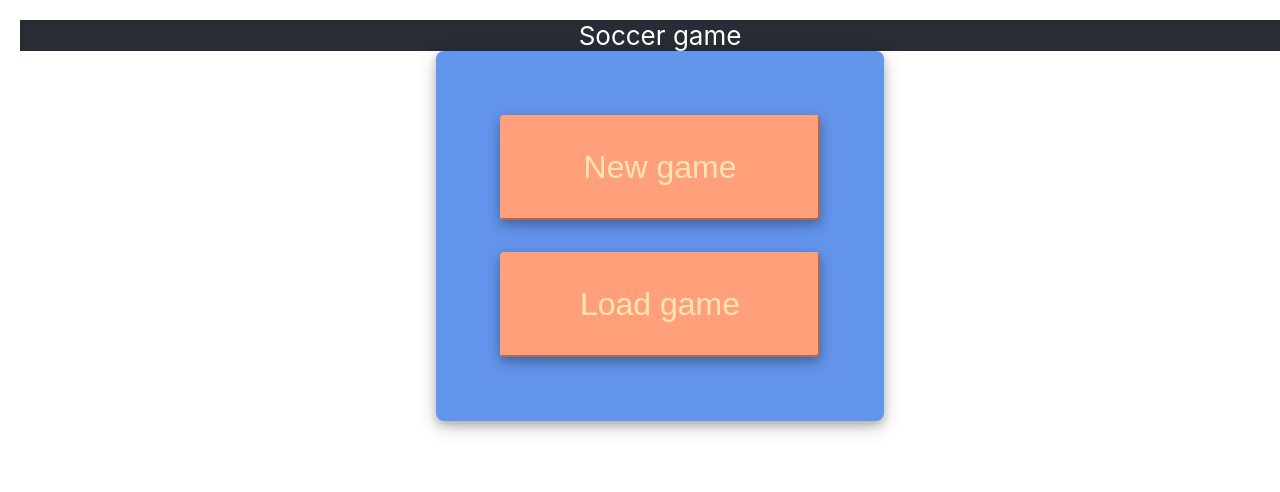
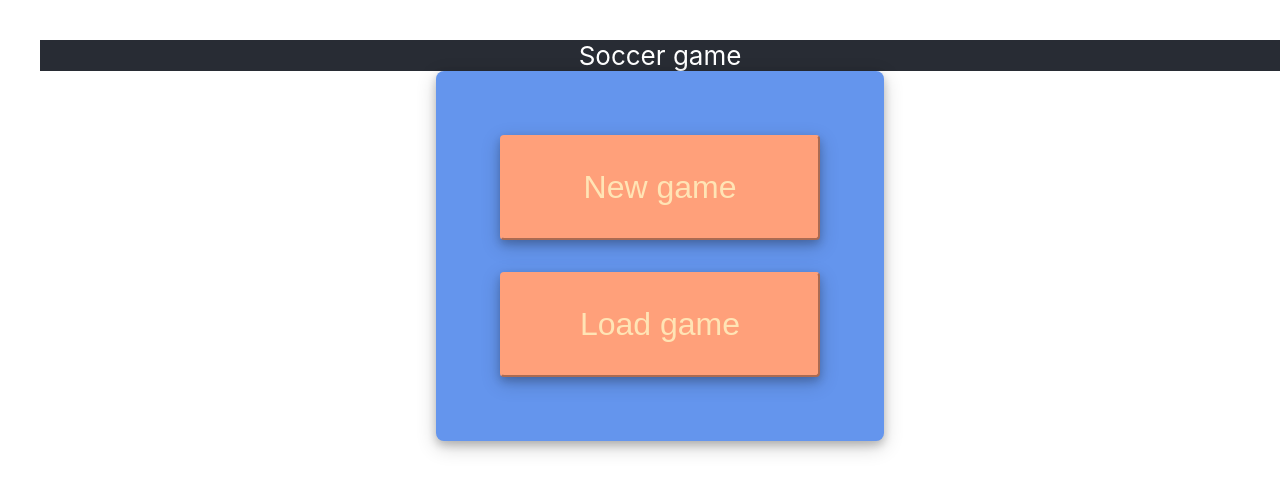
Before and after one commit to just-jeb/react-soccer, a React (Create React App) app: page /main-menu in a window 1280 px wide. Shown: the top 492 px of the page. Built offline with nearby package versions, Linux system fonts and the light colour scheme.

Commit message:
Update index.css

```diff
--- a/src/index.css
+++ b/src/index.css
@@ -1,5 +1,5 @@
 body {
-    margin: 0;
+    margin: 20px;
     padding: 0;
     font-family: -apple-system, BlinkMacSystemFont, 'Segoe UI', 'Roboto', 'Oxygen',
     'Ubuntu', 'Cantarell', 'Fira Sans', 'Droid Sans', 'Helvetica Neue',
@@ -8,11 +8,6 @@ body {
     -moz-osx-font-smoothing: grayscale;
 }
 
-html, body, #root {
-    height: 100%;
-    width: 100%;
-}
-
 code {
     font-family: source-code-pro, Menlo, Monaco, Consolas, 'Courier New',
     monospace;
```
